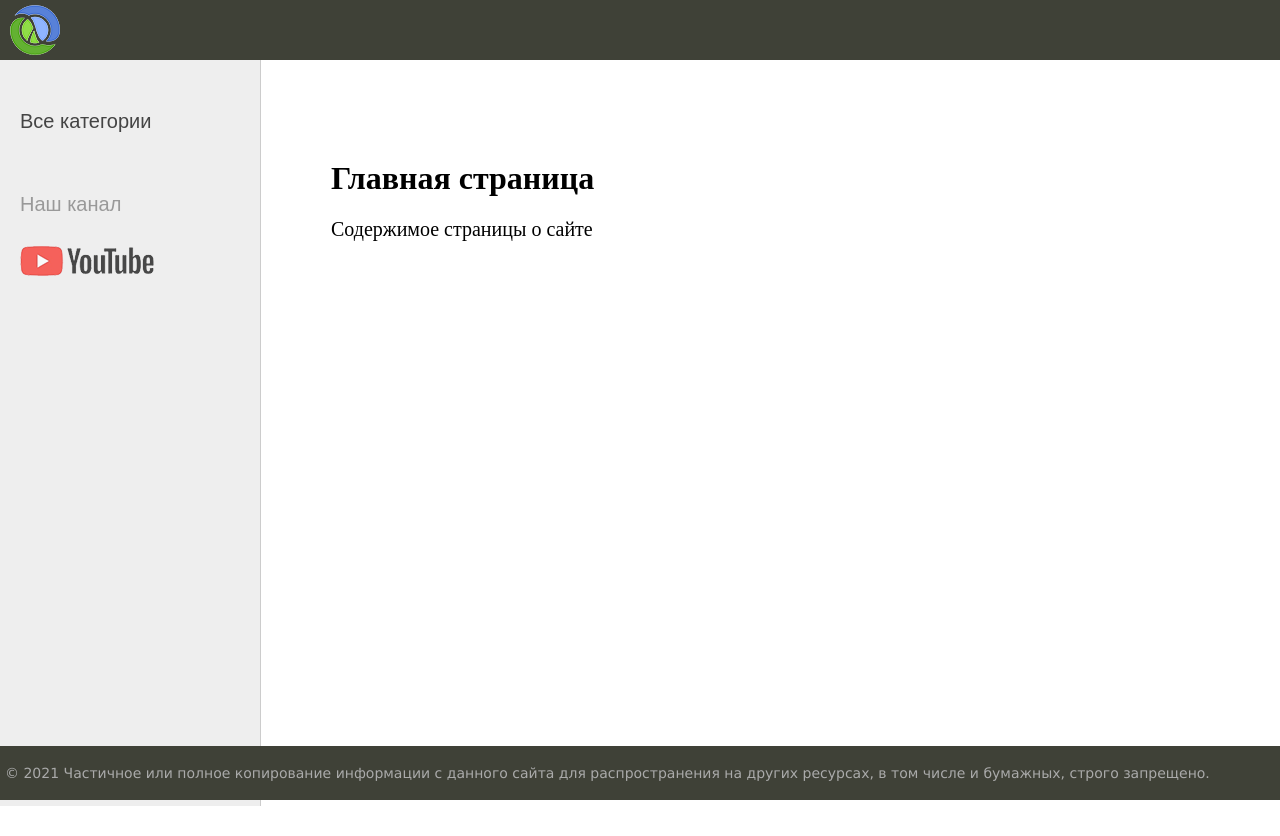
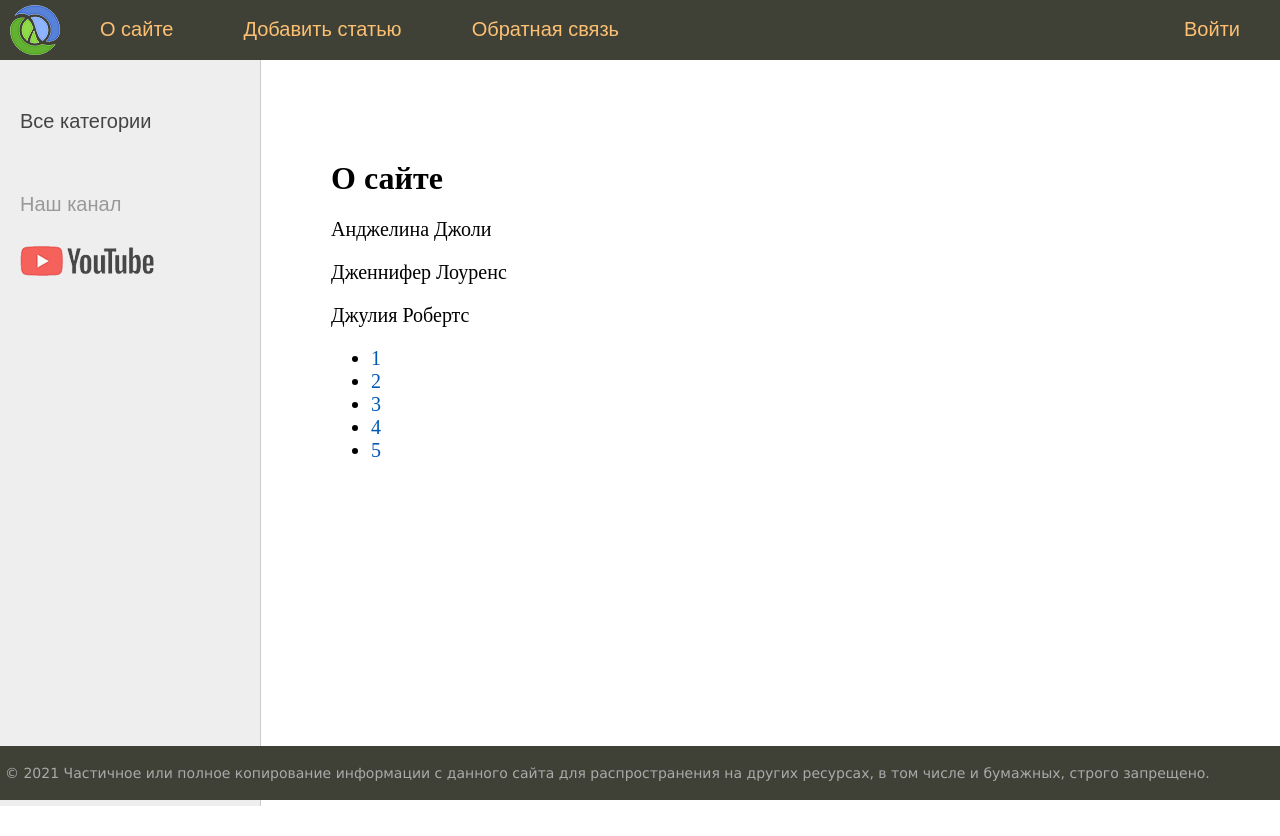
Before and after one commit to AlexeyZam15/django-selfedu-lessons, a Django app: page /about/ in a window 1280 px wide. Run offline with Django 4.2, Linux system fonts and the light colour scheme; data comes from the database, SQL or seed files in the repository.

Commit message:
Added part 1 of the lesson 18 "Page navigation (pagination), functions"

```diff
--- a/mysite/women/templates/women/about.html
+++ b/mysite/women/templates/women/about.html
@@ -2,5 +2,18 @@
 
 {% block content %}
 <h1>{{title}}</h1>
-<p>Содержимое страницы о сайте
+{% for contact in page_obj %}
+<p>{{ contact }}</p>
+{% endfor %}
+
+<nav>
+    <ul>
+        {% for p in page_obj.paginator.page_range %}
+        <li>
+            <a href="?page={{ p }}">{{ p }}</a>
+        </li>
+        {% endfor %}
+    </ul>
+</nav>
+
 {% endblock %}
--- a/mysite/women/views.py
+++ b/mysite/women/views.py
@@ -1,4 +1,5 @@
 from django.contrib.auth.decorators import login_required
+from django.core.paginator import Paginator
 from django.http import HttpResponse, HttpResponseNotFound, Http404
 from django.shortcuts import render, redirect, get_object_or_404
 from django.urls import reverse_lazy
@@ -17,6 +18,7 @@ menu = [{'title': "О сайте", 'url_name': 'about'},
 
 
 class WomenHome(DataMixin, ListView):
+    paginate_by = 3
     model = Women
     template_name = 'women/index.html'
     context_object_name = 'posts'
@@ -42,8 +44,16 @@ class WomenHome(DataMixin, ListView):
 
 
 def about(request):
+    contact_list = Women.objects.all()
+    paginator = Paginator(contact_list, 3)
+
+    page_number = request.GET.get('page')
+    page_obj = paginator.get_page(page_number)
+
     return render(request, 'women/about.html',
-                  {'title': 'Главная страница'})
+                  {'page_obj': page_obj,
+                   'menu': menu,
+                   'title': 'О сайте'})
 
 
 class AddPage(LoginRequiredMixin, DataMixin, CreateView):
```
